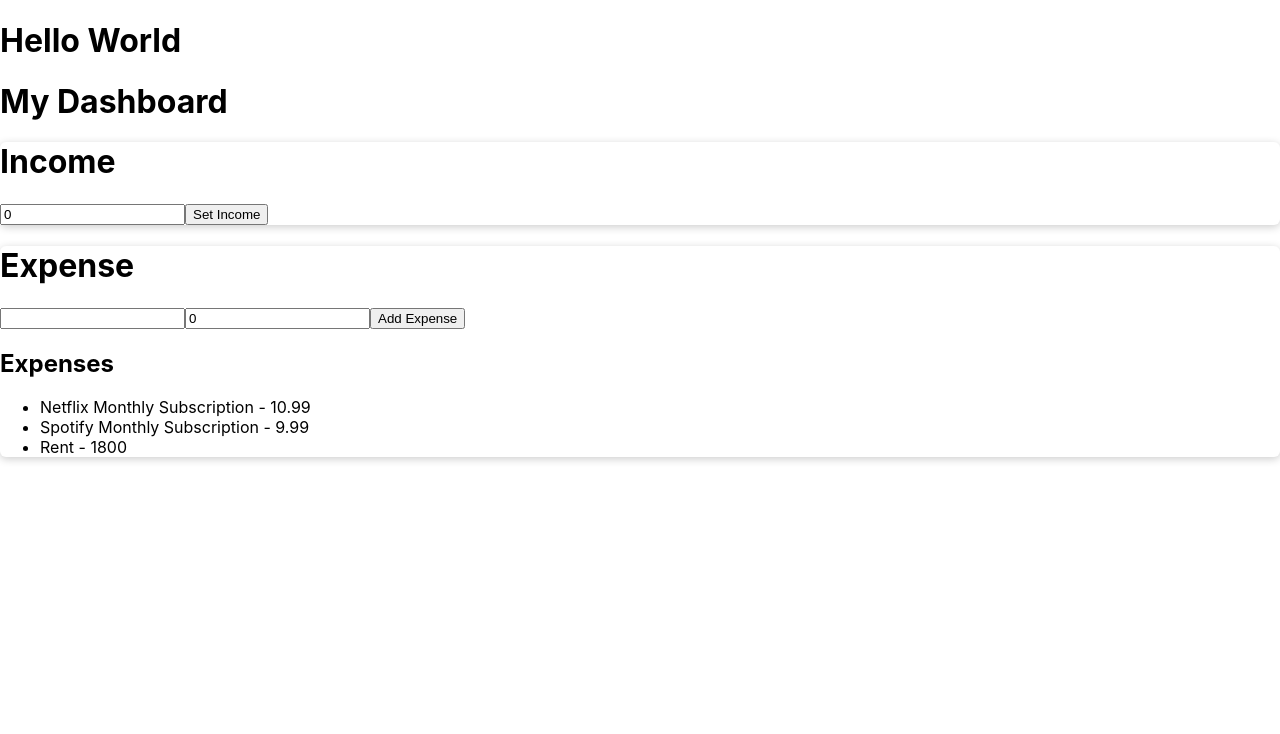
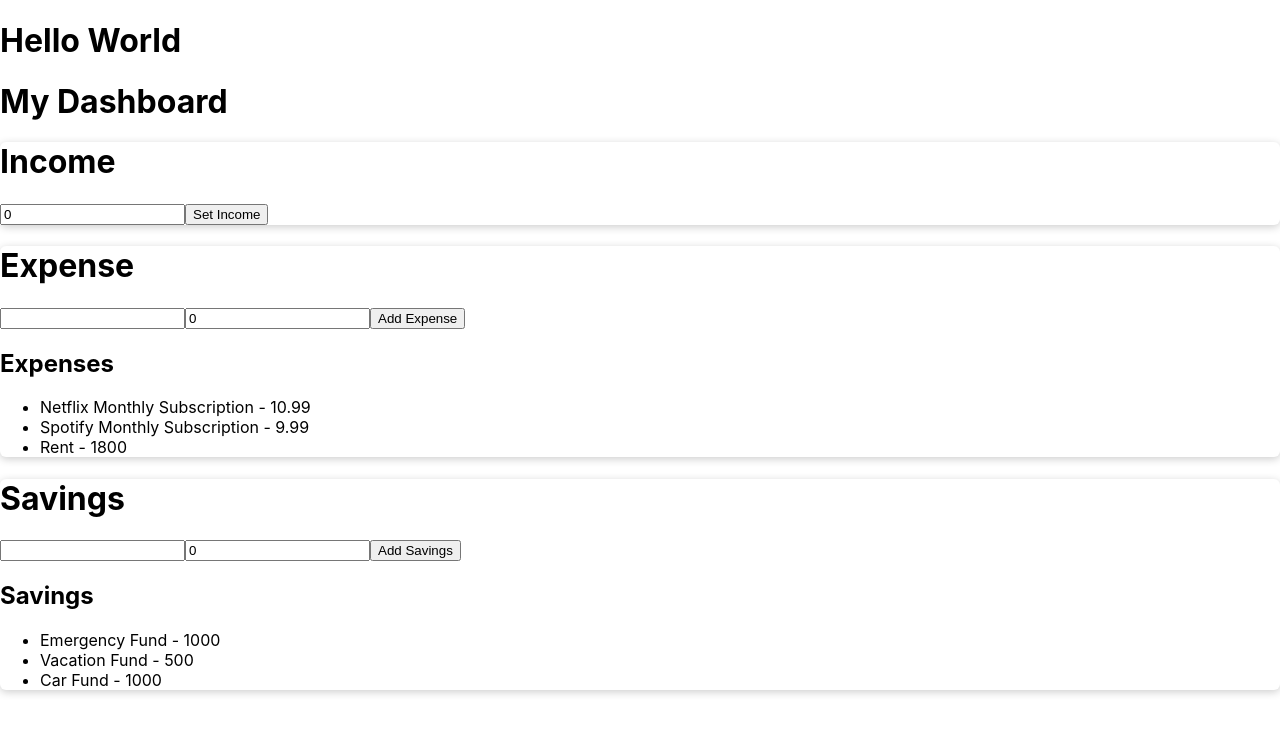
Before and after one commit to mason66xue/How-not-to-burning-money, a React (Create React App) app in the folder client/: page / in a window 1280 px wide. Shown: the top 734 px of the page. Built offline with nearby package versions, Linux system fonts and the light colour scheme.

Commit message:
income, expense, and savings components rendering in Dashboard, saving for pull

```diff
--- /dev/null
+++ b/client/src/components/dashboard/Savings.js
@@ -0,0 +1,30 @@
+import React, { useState } from 'react';
+import Card from '../userinterface/Card'
+
+function Savings(props) {
+    const [savings, setSavings] = useState('');
+    const [amount, setAmount] = useState(0);
+
+    return (
+        <Card>
+            <div>
+                <h1>Savings</h1>
+                <input type="text" value={savings} onChange={e => setSavings(e.target.value)} />
+                <input type="number" value={amount} onChange={e => setAmount(e.target.value)} />
+                <button>Add Savings</button>
+            </div>
+            <div>
+                <h2>Savings</h2>
+                <ul>
+                    {props.savings.map(savings => (
+                        <li key={savings.id}>
+                            {savings.savings} - {savings.amount}
+                        </li>
+                    ))}
+                </ul>
+            </div>
+        </Card>
+    )
+}
+
+export default Savings;
--- a/client/src/pages/Dashboard.js
+++ b/client/src/pages/Dashboard.js
@@ -3,6 +3,7 @@
 import React from 'react';
 import Income from '../components/dashboard/Income';
 import Expense from '../components/dashboard/Expense';
+import Savings from '../components/dashboard/Savings';
 // import ExpenseList from '../components/dashboard/ExpenseList';
 
 
@@ -17,8 +18,19 @@ const mockData = {
         {
             expense: "Rent", amount: 1800
         }
+    ],
+
+    savings: [
+        { savings: "Emergency Fund", amount: 1000 },
+        {
+            savings: "Vacation Fund", amount: 500
+        },
+        {
+            savings: "Car Fund", amount: 1000
+        }
     ]
 }
+
 function Dashboard() {
     return (
         <div>
@@ -26,6 +38,7 @@ function Dashboard() {
             <Income />
             <Expense expenses={mockData.expenses} />
             {/* <ExpenseList expenses={mockData.expenses} /> */}
+            <Savings savings={mockData.savings} />
         </div>
     )
 
```
